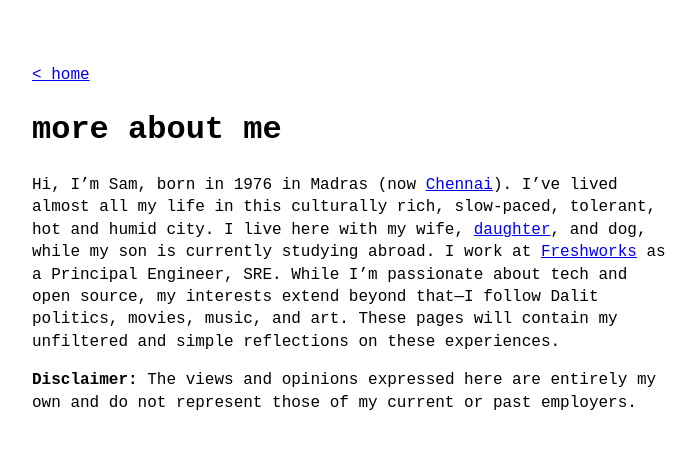
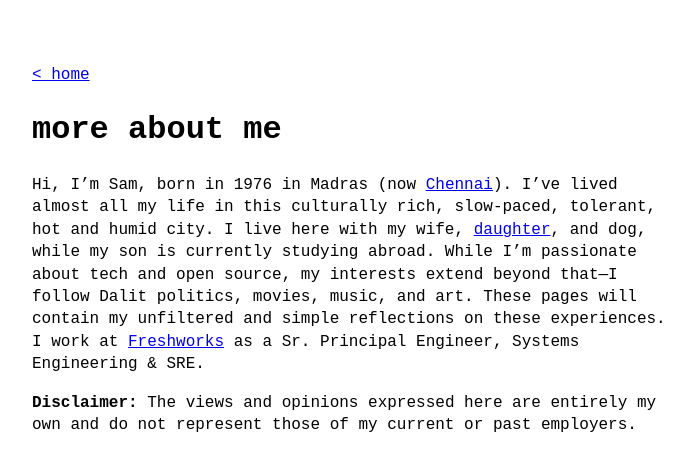
Before and after one commit to samof76/samof76.github.io, a Jekyll site: the page built from about.md, in a window 1280 px wide. Shown: the top 471 px of the page, without its empty margins (288-984 px from the left). Built offline with Jekyll 4.4.1, drawn with Linux system fonts in a browser that asks for light colours.

Commit message:
Just editing the about

```diff
--- a/about.md
+++ b/about.md
@@ -3,6 +3,6 @@ layout: page
 title: more about me
 ---
 
-Hi, I'm Sam, born in 1976 in Madras (now [Chennai](https://en.wikipedia.org/wiki/Chennai)). I've lived almost all my life in this culturally rich, slow-paced, tolerant, hot and humid city. I live here with my wife, [daughter](https://instagram.com/dhartistry), and dog, while my son is currently studying abroad. I work at [Freshworks](https://freshworks.com) as a Principal Engineer, SRE. While I'm passionate about tech and open source, my interests extend beyond that—I follow Dalit politics, movies, music, and art. These pages will contain my unfiltered and simple reflections on these experiences.
+Hi, I'm Sam, born in 1976 in Madras (now [Chennai](https://en.wikipedia.org/wiki/Chennai)). I've lived almost all my life in this culturally rich, slow-paced, tolerant, hot and humid city. I live here with my wife, [daughter](https://instagram.com/dhartistry), and dog, while my son is currently studying abroad. While I'm passionate about tech and open source, my interests extend beyond that—I follow Dalit politics, movies, music, and art. These pages will contain my unfiltered and simple reflections on these experiences. I work at [Freshworks](https://freshworks.com) as a Sr. Principal Engineer, Systems Engineering & SRE.
 
 **Disclaimer:** The views and opinions expressed here are entirely my own and do not represent those of my current or past employers.
```
